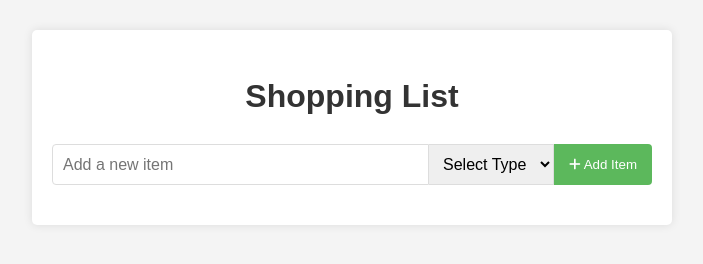
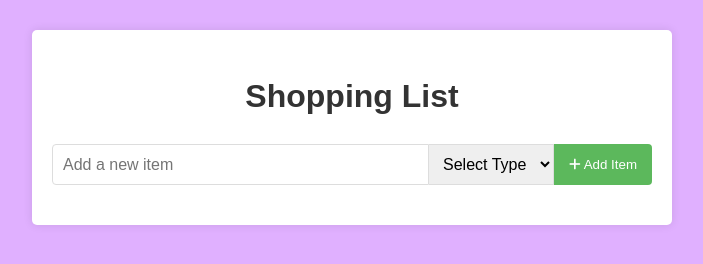
Before and after one commit to GEMS-Gallery/listmaster-market-01922b34b11f, a website built with Vite: page frontend/index.html in a window 1280 px wide. Shown: the whole page, without its empty margins (288-991 px from the left). Built offline with nearby package versions, Linux system fonts and the light colour scheme; what @dfinity/agent would draw is missing.

Commit message:
01922b38-eb5b-777a-be81-fe4a73aad3a4

```diff
--- a/frontend/index.css
+++ b/frontend/index.css
@@ -3,7 +3,7 @@ body {
     line-height: 1.6;
     margin: 0;
     padding: 0;
-    background-color: #f4f4f4;
+    background-color: #E0B0FF; /* Mauve color */
 }
 
 .container {
```
